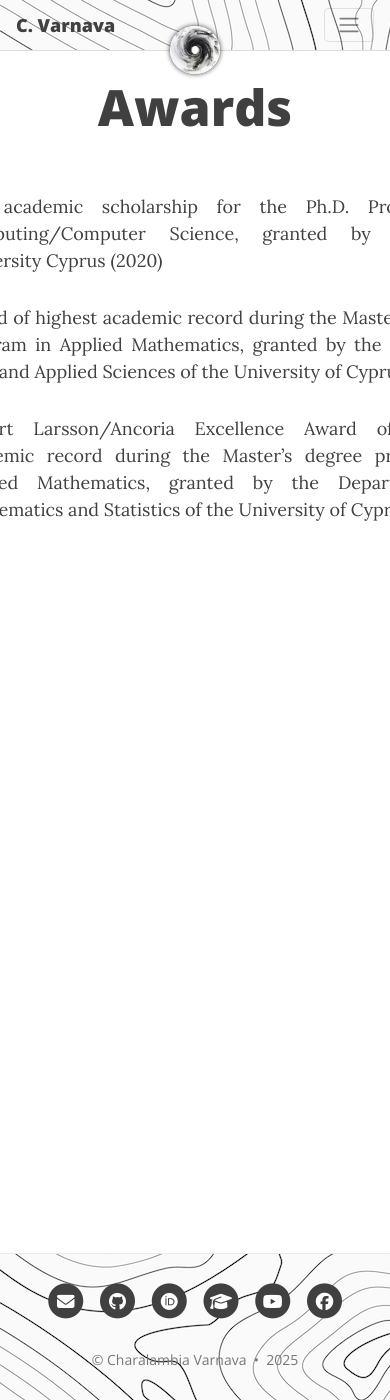
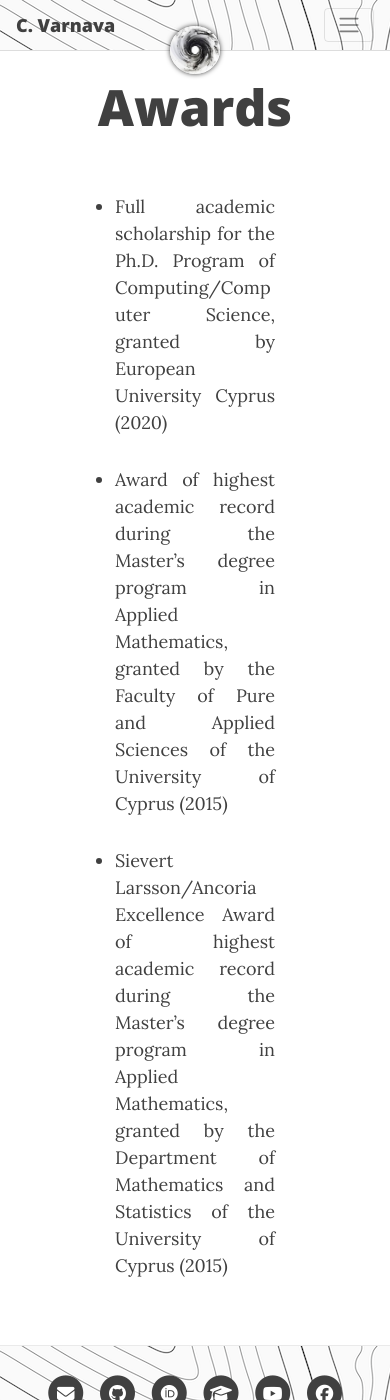
Before and after one commit to ch-var/ch-var.github.io, a Jekyll site: the page built from awards.html, in a window 390 px wide and 1400 px high. Built offline with Jekyll 4.4.1, drawn with Linux system fonts in a browser that asks for light colours.

Commit message:
Update awards.html

```diff
--- a/awards.html
+++ b/awards.html
@@ -13,7 +13,7 @@ title: Awards
 
   /* Keep default margins on mobile screens */
   @media (max-width: 767px) {
-    p,ul {
+    p {
       margin-left: 0;  /* Default left margin for paragraphs */
       margin-right: 0; /* Default right margin for paragraphs */
     }
@@ -21,7 +21,7 @@ title: Awards
 </style>
 
 <p>
-<ul style="margin-left: -100px; margin-right: -100px;">
+<ul style="padding-left: 100px; padding-right: 100px;">
 <li align='justify'>Full academic scholarship for the Ph.D. Program of Computing/Computer Science, granted by European University Cyprus (2020) </li>
 <p>
 <li align='justify'>Award of highest academic record during the Master’s degree program in Applied Mathematics, granted by the Faculty of Pure and Applied Sciences of the University of Cyprus (2015) </li>
```
